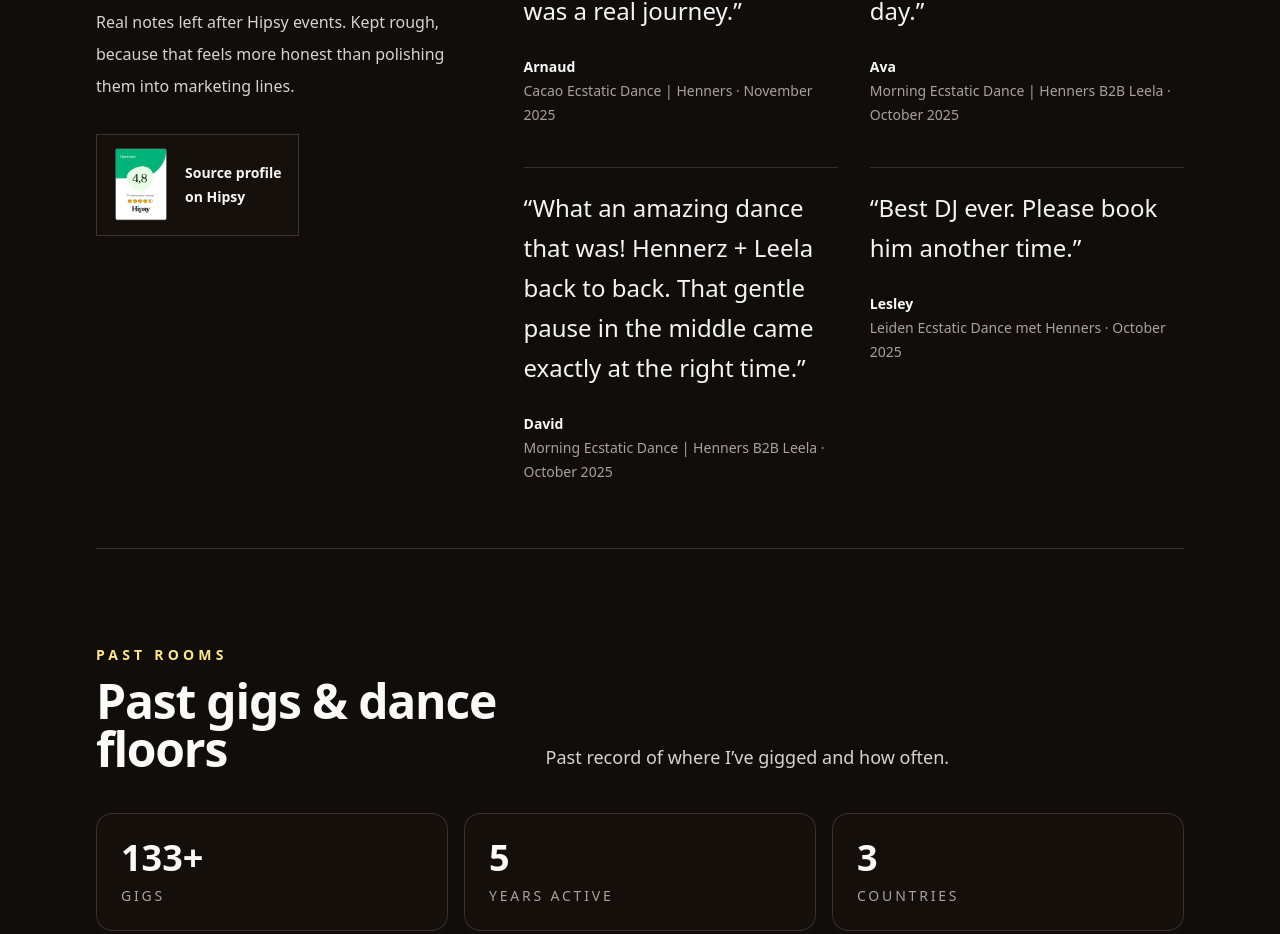
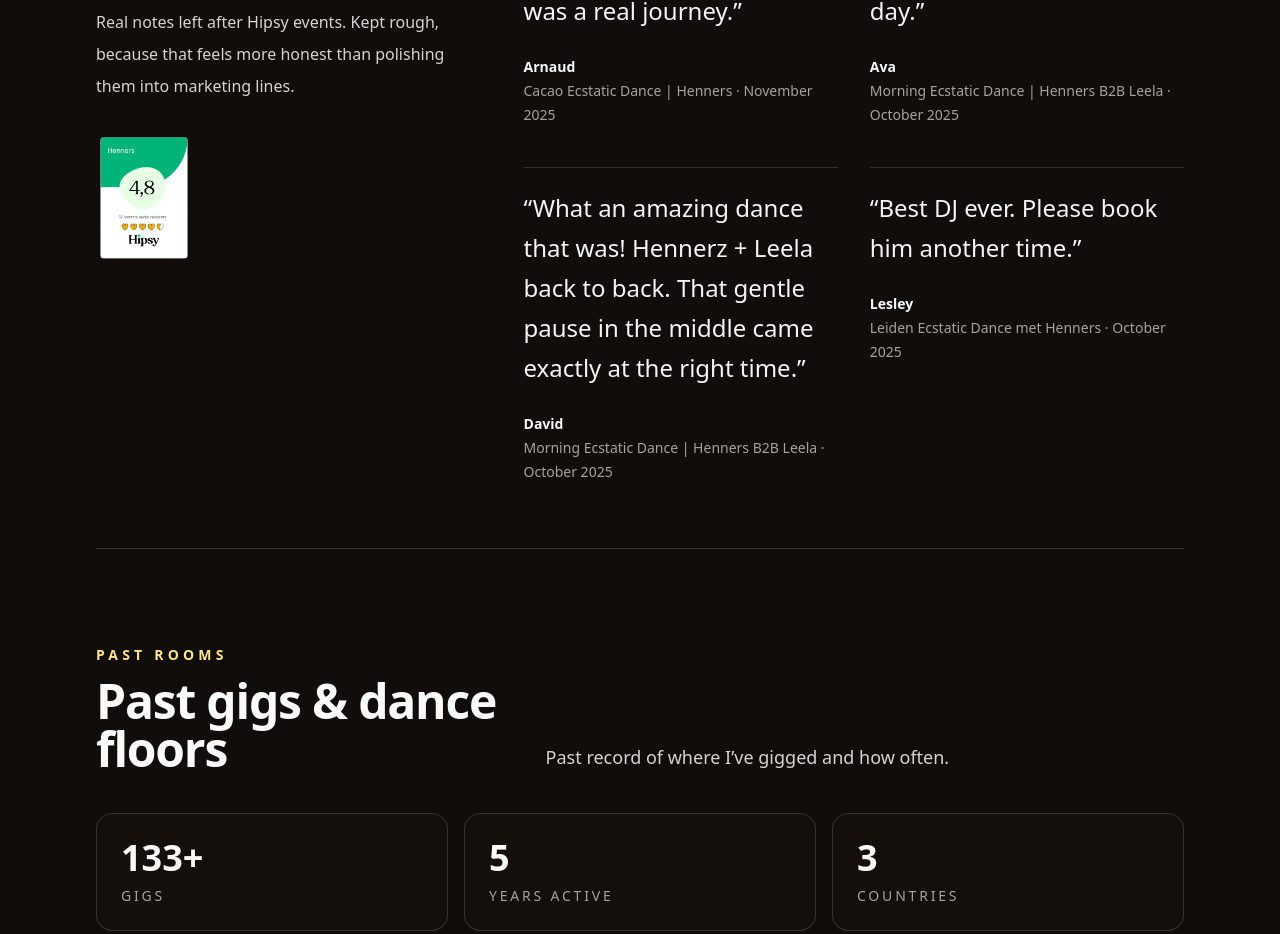
Before and after one commit to kokosthief/dj.henners.bio, a Next.js app: page / in a window 1280 px wide. Shown: the part 2708-3642 px from the top of the page. Built offline with nearby package versions, Linux system fonts and the light colour scheme.

Commit message:
style: simplify Hipsy badge link

```diff
--- a/src/app/components/Testimonials.tsx
+++ b/src/app/components/Testimonials.tsx
@@ -20,19 +20,17 @@ export default function Testimonials() {
             href="https://hipsy.nl/henners"
             target="_blank"
             rel="noopener noreferrer"
-            className="mt-8 inline-flex items-center gap-4 border border-stone-700/80 bg-[#15100c] px-4 py-3 transition hover:border-[#d7b56d]/70 hover:bg-[#1b130d]"
+            className="mt-8 inline-block"
+            aria-label="View Henners on Hipsy"
           >
             <Image
               src="/images/badges/hipsy-review-badge-green.png"
               alt="Hipsy reviews for Henners"
-              width={82}
-              height={111}
+              width={112}
+              height={151}
               unoptimized
-              className="h-auto w-14"
+              className="h-auto w-24"
             />
-            <span className="text-sm font-semibold leading-6 text-stone-100">
-              Source profile<br />on Hipsy
-            </span>
           </a>
         </div>
 
```
